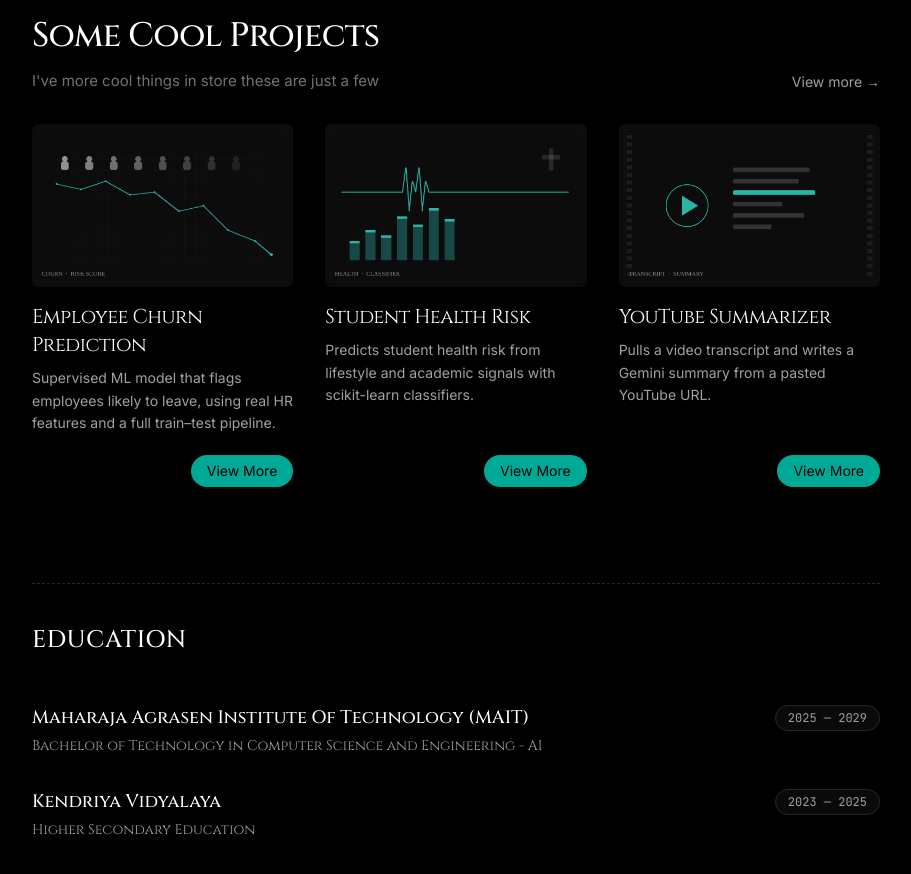
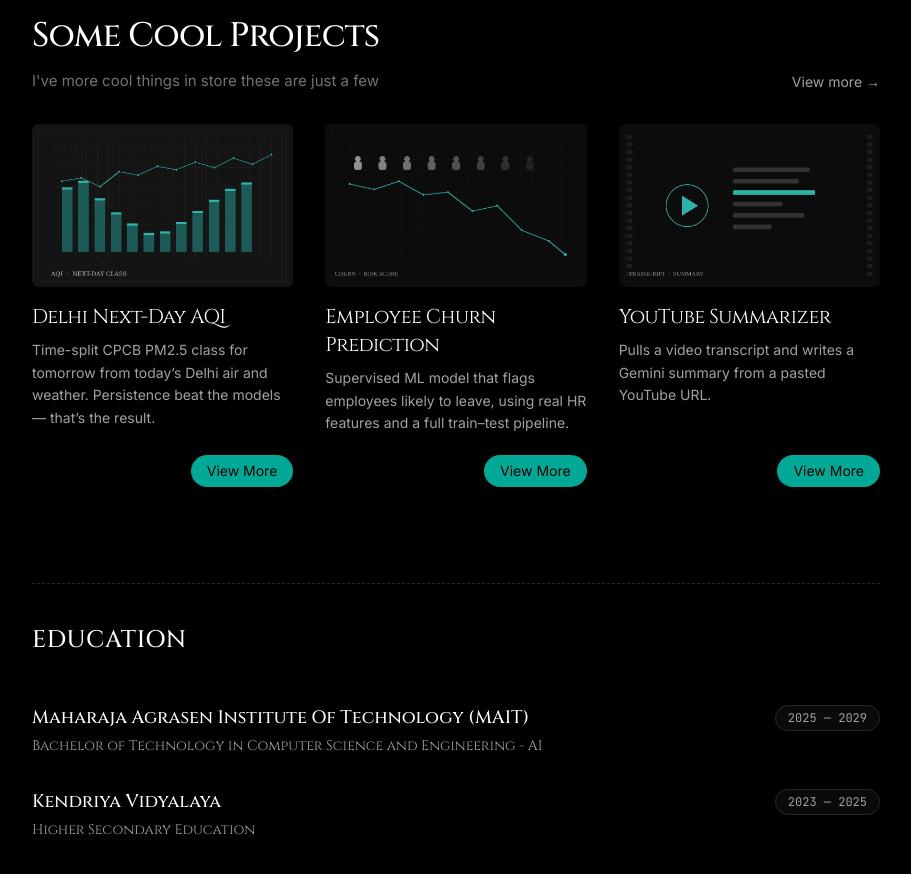
Before and after one commit to parthakk07/portfolio, a React (Vite) app in the folder parthak-kumar-portfolio/: page / in a window 1280 px wide. Shown: the part 1160-2034 px from the top of the page, without its empty margins (184-1095 px from the left). Built offline with nearby package versions, Linux system fonts and the light colour scheme.

Commit message:
feat: add Delhi AQI project card and real resume PDF

```diff
--- a/parthak-kumar-portfolio/src/App.tsx
+++ b/parthak-kumar-portfolio/src/App.tsx
@@ -372,18 +372,18 @@ cloudPos.current.y += (mousePos.current.y - cloudPos.current.y) * 0.015;
           <div className="grid grid-cols-1 sm:grid-cols-2 lg:grid-cols-3 gap-8">
             {[
               {
+                title: "Delhi Next-Day AQI",
+                description:
+                  "Time-split CPCB PM2.5 class for tomorrow from today’s Delhi air and weather. Persistence beat the models — that’s the result.",
+                href: "https://github.com/parthakk07/delhi-aqi-classifier",
+                image: "/projects/aqi.png",
+              },
+              {
                 title: "Employee Churn Prediction",
                 description:
                   "Supervised ML model that flags employees likely to leave, using real HR features and a full train–test pipeline.",
                 href: "https://github.com/parthakk07/employee-churn-prediction",
                 image: "/projects/churn.png",
-              },
-              {
-                title: "Student Health Risk",
-                description:
-                  "Predicts student health risk from lifestyle and academic signals with scikit-learn classifiers.",
-                href: "https://github.com/parthakk07/Predicting-Student-Health-Risk",
-                image: "/projects/health.png",
               },
               {
                 title: "YouTube Summarizer",
@@ -552,11 +552,9 @@ cloudPos.current.y += (mousePos.current.y - cloudPos.current.y) * 0.015;
             </button>
 
             <a
-              href="#"
-              onClick={(e) => {
-                e.preventDefault();
-                alert("Opening Resume mockup! This links directly to your PDF copy.");
-              }}
+              href="/resume.pdf"
+              target="_blank"
+              rel="noopener noreferrer"
               className={`flex items-center gap-2 hover:opacity-70 transition-opacity ${isDarkMode ? "text-neutral-300" : "text-gray-700"}`}
             >
               <FileText size={14} /> resume
```
Also changed, not shown: parthak-kumar-portfolio/public/projects/aqi.png (added), 1 other file (tests, documents, lock files or other folders).
